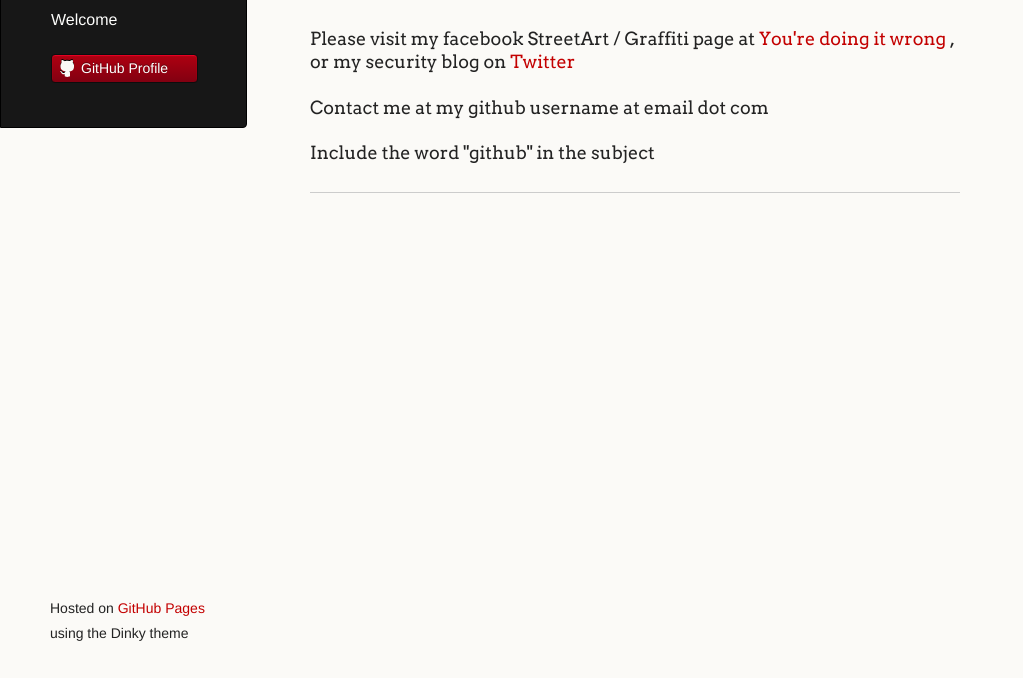
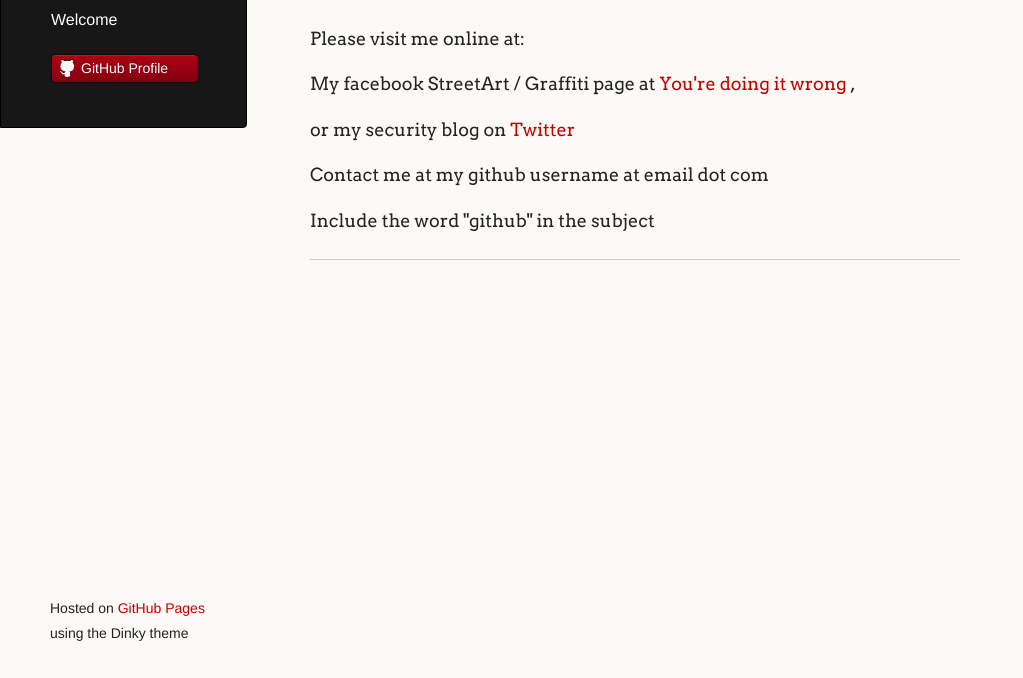
Before and after one commit to bradleyjw/bradleyjw.github.io, a plain HTML site: page index.html in a window 1280 px wide. Shown: the part 122-800 px from the top of the page, without its empty margins (0-1023 px from the left). Drawn offline with Linux system fonts and the light colour scheme.

Commit message:
Update index.html

```diff
--- a/index.html
+++ b/index.html
@@ -30,13 +30,15 @@
 	<p>Thank you for visiting my GitHub Page. </p>
 </h1>
 <h3>
+
+<p>Please visit me online at:</p>
+<p> </p>
+My facebook StreetArt / Graffiti page at  <a href="http://www.facebook.com/ydiw1/"> You're doing it wrong </a>, </p>
+<p> </p>
+<p></p>or my security blog on <a href="http://twitter.com/bradley_jw"> Twitter</a> </p>
         	<p> </p>
         	<p> </p>
-
-<p>Please visit my facebook StreetArt / Graffiti page at  <a href="http://www.facebook.com/ydiw1/"> You're doing it wrong </a>, or my security blog on <a href="http://twitter.com/bradley_jw"> Twitter</a> </p>
-        	<p></p>
-        	<p></p>
-        	<p></p>
+        	<p> </p>
 
 <p>Contact me at          my github username       at    email      dot     com </p>
         	<p>Include the word "github" in the subject</p>
```
